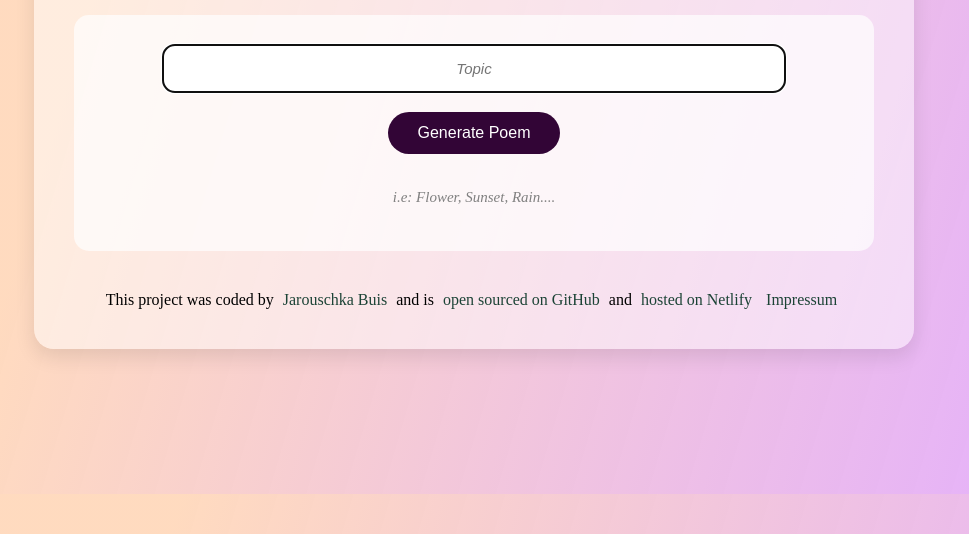
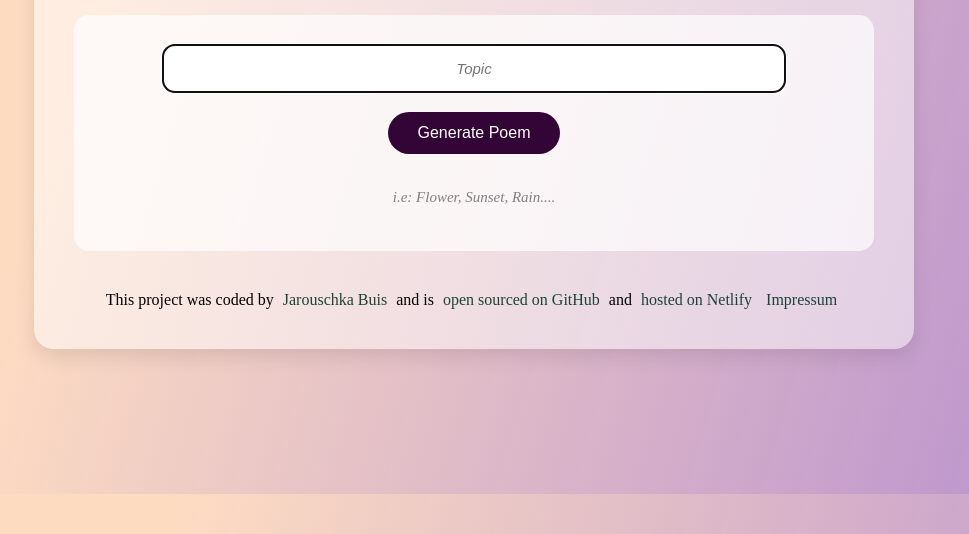
Before and after one commit to Jara86/Poem-Generator, a plain HTML site: page Index.html in a window 1280 px wide. Shown: the part 306-840 px from the top of the page, without its empty margins (166-1135 px from the left). Drawn offline with nearby package versions, Linux system fonts and the light colour scheme.

Commit message:
Update styles.css

```diff
--- a/src/styles.css
+++ b/src/styles.css
@@ -1,5 +1,5 @@
 body {
-    background: linear-gradient(106.5deg, rgba(255, 215, 185, 0.91) 23%, rgba(223, 159, 247, 0.8) 93%);
+    background: linear-gradient(106.5deg, rgba(253, 216, 188, 0.91) 23%, rgba(173, 124, 193, 0.8) 93%);
     background-size: cover;
     background-attachment: fixed;
     min-height: 100vh;
```
